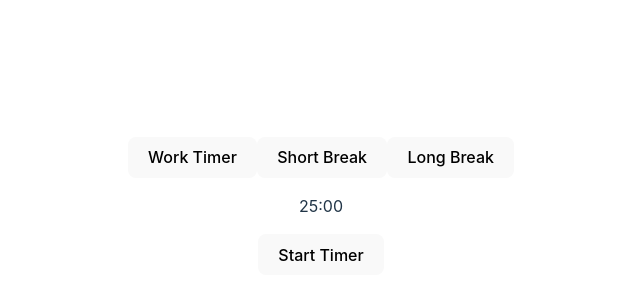
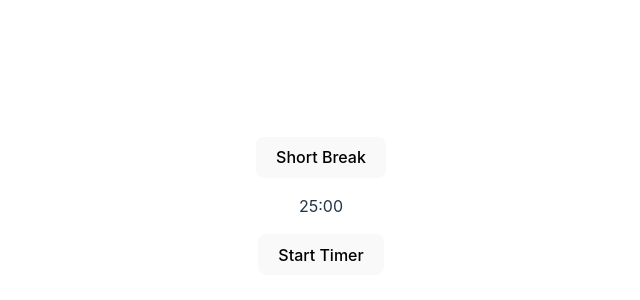
Before and after one commit to John-Ericksen/PomoTimer, a React (Vite) app: page / in a window 1280 px wide. Shown: the part 194-494 px from the top of the page, without its empty margins (319-959 px from the left). Built offline with nearby package versions, Linux system fonts and the light colour scheme.

Commit message:
remove button row component, move that functionality directly into timer

```diff
--- a/src/components/ButtonRow.tsx
+++ /dev/null
@@ -1,9 +0,0 @@
-export default function WorkButton() {
-  return (
-    <>
-      <button>Work Timer</button>
-      <button>Short Break</button>
-      <button>Long Break</button>
-    </>
-  );
-}
--- a/src/components/Main.tsx
+++ b/src/components/Main.tsx
@@ -1,5 +1,4 @@
 import Timer from "./Timer";
-import ButtonRow from "./ButtonRow";
 import { useEffect, useState } from "react";
 
 export default function Main() {
@@ -9,7 +8,6 @@ export default function Main() {
 
   return (
     <>
-      <ButtonRow />
       <Timer timerValues={timerValues} />
     </>
   );
--- a/src/components/Timer.tsx
+++ b/src/components/Timer.tsx
@@ -4,7 +4,11 @@ import { useState } from "react";
 const INTERVAL_IN_MILISECONDS = 100;
 
 export default function Timer(props: any) {
-  const timerValues = [props.timerValues[0], props.timerValues[1], props.timerValues[2]];
+  const timerValues = [
+    props.timerValues[0],
+    props.timerValues[1],
+    props.timerValues[2],
+  ];
   const [time, setTime] = useState(timerValues[0]);
   const [referenceTime, setReferenceTime] = useState(Date.now());
   const [isCountingDown, setIsCountingDown] = useState(false);
@@ -15,6 +19,28 @@ export default function Timer(props: any) {
     setReferenceTime(Date.now());
   }
 
+  function updateTimerText() {
+    setSecondsString(
+      Math.floor((time / 1000) % 60) < 10
+        ? `0${Math.floor((time / 1000) % 60)}`
+        : `${Math.floor((time / 1000) % 60)}`
+    );
+
+    //uses the same logic as the declaration of the variable to parse minutes.
+    setMinutesString(
+      Math.floor((time / 1000 / 60) % 60) < 10
+        ? `0${Math.floor((time / 1000 / 60) % 60)}`
+        : `${Math.floor((time / 1000 / 60) % 60)}`
+    );
+  }
+
+  useEffect(updateTimerText, [time]);
+
+  function shortBreak() {
+    setIsCountingDown(false);
+    setReferenceTime(Date.now());
+    setTime(props.timerValues[1]);
+  }
 
   /* parses the time in seconds from the time in milleseconds,
  converts it to a string and adds a leading zero if neccessary. */
@@ -47,19 +73,8 @@ export default function Timer(props: any) {
           return prevTime - interval;
         });
       }
+      updateTimerText();
       setTimeout(countDownUntilZero, INTERVAL_IN_MILISECONDS);
-      setSecondsString(
-        Math.floor((time / 1000) % 60) < 10
-          ? `0${Math.floor((time / 1000) % 60)}`
-          : `${Math.floor((time / 1000) % 60)}`
-      );
-
-      //uses the same logic as the declaration of the variable to parse minutes.
-      setMinutesString(
-        Math.floor((time / 1000 / 60) % 60) < 10
-          ? `0${Math.floor((time / 1000 / 60) % 60)}`
-          : `${Math.floor((time / 1000 / 60) % 60)}`
-      );
     }
   }, [time, isCountingDown]);
 
@@ -67,6 +82,7 @@ export default function Timer(props: any) {
 
   return (
     <div>
+      <button onClick={shortBreak}>Short Break</button>
       <p>{`${minutesString}:${secondsString}`}</p>
       <button onClick={toggleIsCountingDown}>
         {isCountingDown ? "Pause Timer" : "Start Timer"}
```
